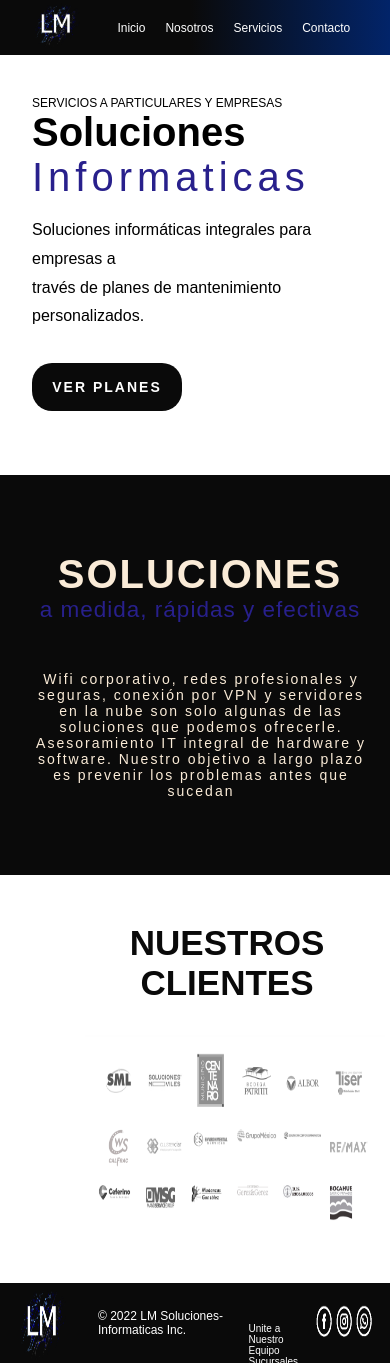
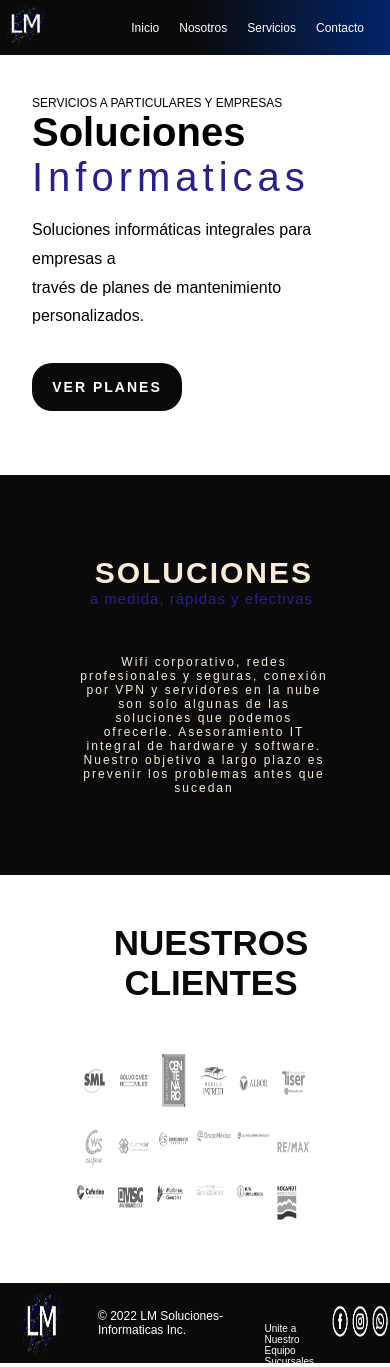
Before and after one commit to lucaasmz/primera-entrega-proyecto, a plain HTML site: page index.html in a window 390 px wide. Drawn offline with nearby package versions, Linux system fonts and the light colour scheme.

Commit message:
terminando responsive

```diff
--- a/css/estilos.css
+++ b/css/estilos.css
@@ -10,7 +10,6 @@ main {
 
 body {
     max-width: 100%
-
 }
 
 
@@ -18,20 +17,21 @@ body {
 
 .header {
     background-image: linear-gradient(90deg, rgba(255, 255, 255, 1) 0%, rgba(255, 255, 255, 1) 0%, rgba(10, 10, 10, 1) 0%, rgba(10, 10, 10, 1) 0%, rgba(10, 10, 10, 1) 49%, rgba(2, 36, 105, 1) 100%);
+    top: 0;
+    left: 0;
     position: fixed;
     z-index: 100;
     width: 100%;
-    height: 55px;
+    min-height: 55px;
     display: flex;
     flex-direction: row;
     justify-content: space-between;
     align-items: center;
-    padding: 0 1rem;
+    padding: 0 1rem 0 0;
     font-size: 18px;
     font-family: Arial, Helvetica, sans-serif;
 
 }
-
 
 
 
@@ -43,6 +43,9 @@ body {
 
 }
 
+.nav__item_boot {
+    margin-top: 1rem;
+}
 
 .nav__item {
 
@@ -61,11 +64,8 @@ body {
     background-image: url("../imagenes/imagen-stock-section1.png");
     background-size: 1600px 650px;
     background-repeat: no-repeat;
-    width: 100%;
     min-height: 400px;
     display: flex;
-    flex-direction: row;
-    justify-content: space-between;
     align-items: center;
     padding: 8rem 6rem 2rem 8rem;
     font-family: Arial, Helvetica, sans-serif;
@@ -75,7 +75,6 @@ body {
 .seccion1_izquierda {
     display: flex;
     flex-direction: column;
-
 }
 
 .seccion1_servicios {
@@ -141,7 +140,7 @@ body {
 
 
 .seccion2 {
-    width: 100%;
+
     background-color: #0a0a0a;
     background-image: url('../imagenes/fotostock-seccion2.png');
     background-size: 1200px 600px;
@@ -236,7 +235,6 @@ body {
 .footer {
     background-color: #0a0a0a;
     position: absolute;
-    width: 100%;
     display: flex;
     flex-direction: row;
     align-items: center;
@@ -249,7 +247,6 @@ body {
 }
 
 .enlaces__items {
-    width: 180px;
     display: flex;
     flex-direction: column;
     align-items: flex-end;
@@ -280,8 +277,6 @@ body {
 
     text-decoration: none;
     color: #ffffff;
-
-
 }
 
 .footer__texto {
@@ -296,7 +291,7 @@ body {
     flex-direction: row;
     color: white;
     padding-left: 8rem;
-    margin-right: 0;
+    margin-right: 4rem;
 }
 
 /* pagina nosotros */
@@ -344,11 +339,7 @@ body {
 
 }
 
-/* header bootsrap */
 
-ul {
-    margin-bottom: 0;
-}
 
 /* Manejando carrusel */
 
@@ -395,17 +386,18 @@ h5 {
     --bs-btn-active-color: var(--bs-btn-hover-color);
     --bs-btn-active-bg: #{shade-color($bd-violet, 20%)};
     --bs-btn-active-border-color: #{shade-color($bd-violet, 20%)};
-
-
 }
 
 /* seccion infraestructura */
+
+body {
+    overflow-x: hidden;
+}
+
 .seccion_servicios {
-
-    width: 96%;
+    width: 95%;
     margin-top: 2rem;
     margin-left: 2%;
-    margin-right: 2%;
 
 
 }
@@ -450,22 +442,25 @@ h5 {
     margin-bottom: 5rem;
 }
 
-.contacto1{
-    padding-top: 100px;
-    padding-bottom: 100px;
-}
-.formulario{
+.contacto1 {
     padding-top: 100px;
     padding-bottom: 100px;
 }
 
+.formulario {
+    padding-top: 100px;
+    padding-bottom: 100px;
+}
+
+.map_responsive iframe {
+    left: 0;
+    top: 0;
+    height: 100%;
+    width: 100%;
+    position: absolute;
+}
+
 /* Creando una Media Query para aplicar cambios necesarios para las vistas pequeñas tablet y mobile */
-
-.headernuevo {
-    position: fixed;
-    z-index: 100;
-    background-color: red;
-}
 
 
 
@@ -577,6 +572,10 @@ h5 {
 
 @media (max-width: 600px) {
 
+    body {
+        width: 100%;
+    }
+
     .header img {
         width: 50px;
         height: 50px;
@@ -585,7 +584,8 @@ h5 {
     }
 
     .header {
-        justify-content: space-around;
+        justify-content: space-between;
+
     }
 
 
@@ -638,56 +638,51 @@ h5 {
     .seccion2 {
         background-image: none;
         background-color: #0a0a0a;
-        width: 100%;
         flex-direction: row;
-        justify-content: flex-start;
+        justify-content: center;
         align-items: center;
-        margin-right: 0;
-        padding: 0 1rem 0 0;
-
-
+        margin: 0;
+        padding: 0 0 0 0;
+        width: auto;
     }
 
 
     .seccion2__derecha {
-        width: auto;
-        height: auto;
-        padding: 0;
+
+width: 300px;
         margin: 0 0 0 0;
         text-align: left;
 
     }
 
     .seccion2__titulo1 {
-
-        font-size: 40px;
-        margin: 0;
+width: fit-content;
+        font-size: 30px;
+        margin: 0 0 0 0;
         text-align: center;
-        padding: 0 0 0 0;
+        padding: 0 1rem 0 0;
 
     }
 
     .seccion2__titulo2 {
-
-        width: 400px;
-
-        font-size: 22.5px;
+width: fit-content;
+        font-size: 15px;
         text-align: center;
-        padding: 0 0 0 0;
+        padding: 0 1rem 0 0;
         margin-right: 0;
         margin-left: 0;
     }
 
     .seccion2__texto {
-        width: 350px;
-        font-size: 14px;
-        margin: 0 1.5rem 0 0;
+        font-size: 12px;
+        width: 250px;
+        margin: 0 0 0 0;
         padding: 0 0 0 0;
     }
 
-.seccion3__texto{
+    .seccion3__texto {
         text-align: center;
-    padding-left: 4rem;
+        padding-left: 2rem;
         padding-bottom: 2rem;
     }
 
@@ -696,16 +691,17 @@ h5 {
         width: 100%;
     }
 
-    .seccion3__imagen{
-        width: 300px;
+    .seccion3__imagen {
+        width: 260px;
         height: 200px;
-        margin-left: 5rem;
+
     }
 
-.footer{
+    .footer {
         max-width: 100%;
         background-size: cover;
     }
+
     .footer img {
         width: 50px;
     }
@@ -716,15 +712,18 @@ h5 {
         height: 30px;
         margin-left: 2rem;
     }
-    .footer__redes img{
+
+    .footer__redes img {
         width: 20px;
 
     }
+
     .footer__redes {
-        background-color: #0a0a0a;
-        width: auto;
-        padding: 0 1rem 0 0;
+
+        padding: 0 0 0 0;
         margin: 0 0 0 0;
+        max-width: fit-content;
+
     }
 
     .h5carrusel {
@@ -737,18 +736,19 @@ h5 {
 
     }
 
-    .nosotros img{
+    .nosotros img {
         visibility: hidden;
 
     }
-    .nosotros__titulo{
+
+    .nosotros__titulo {
         padding: 0 0 2rem 17rem;
         margin: 0;
         font-size: 60px;
 
     }
 
-    .nosotros__texto{
+    .nosotros__texto {
         padding: 0 0 0 17rem;
         margin: 0;
         font-size: 20px;
```
Also changed, not shown: Contacto.html (+4 -4 lines), Servicios.html (+4 -4 lines). Lines whose indentation alone changed are shown as unchanged.
